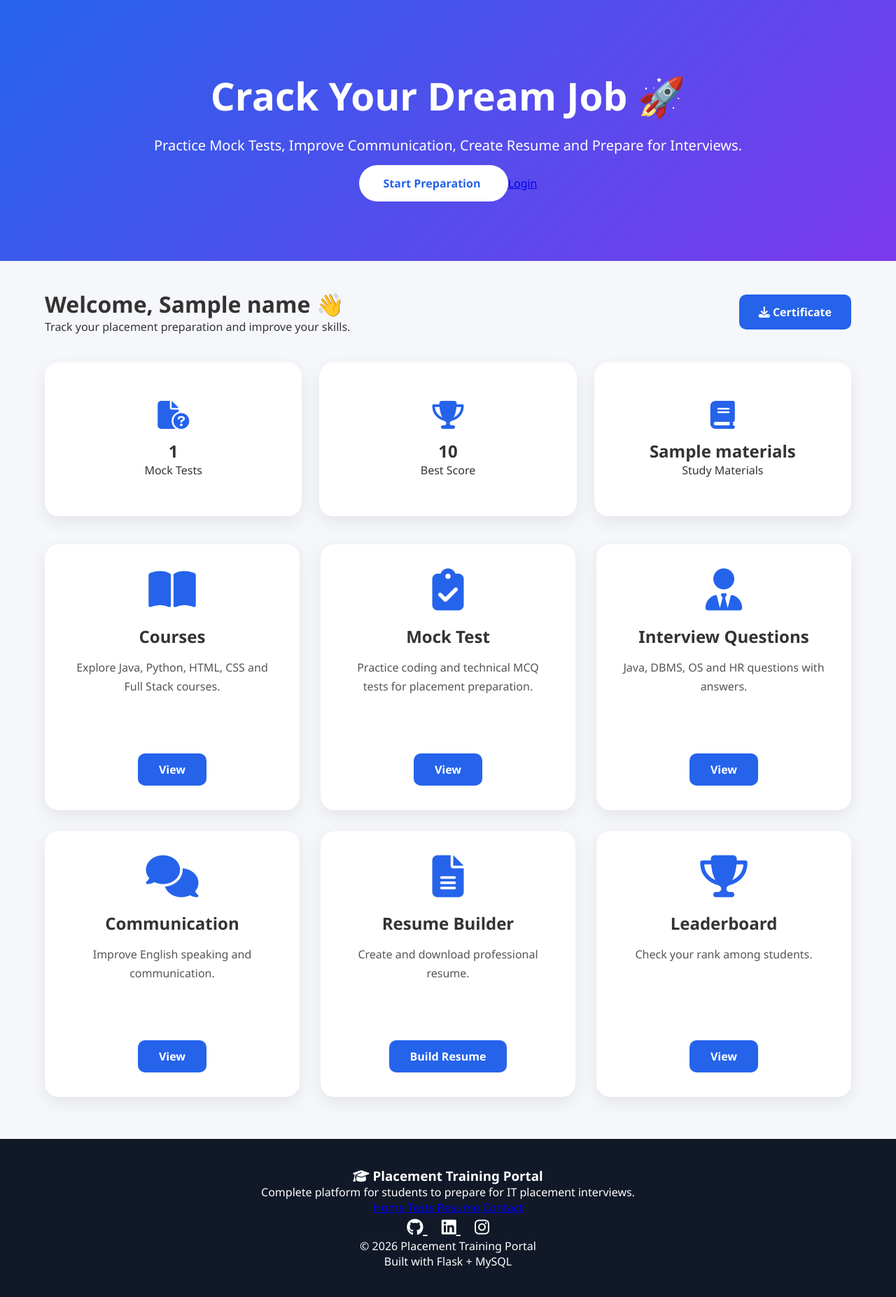
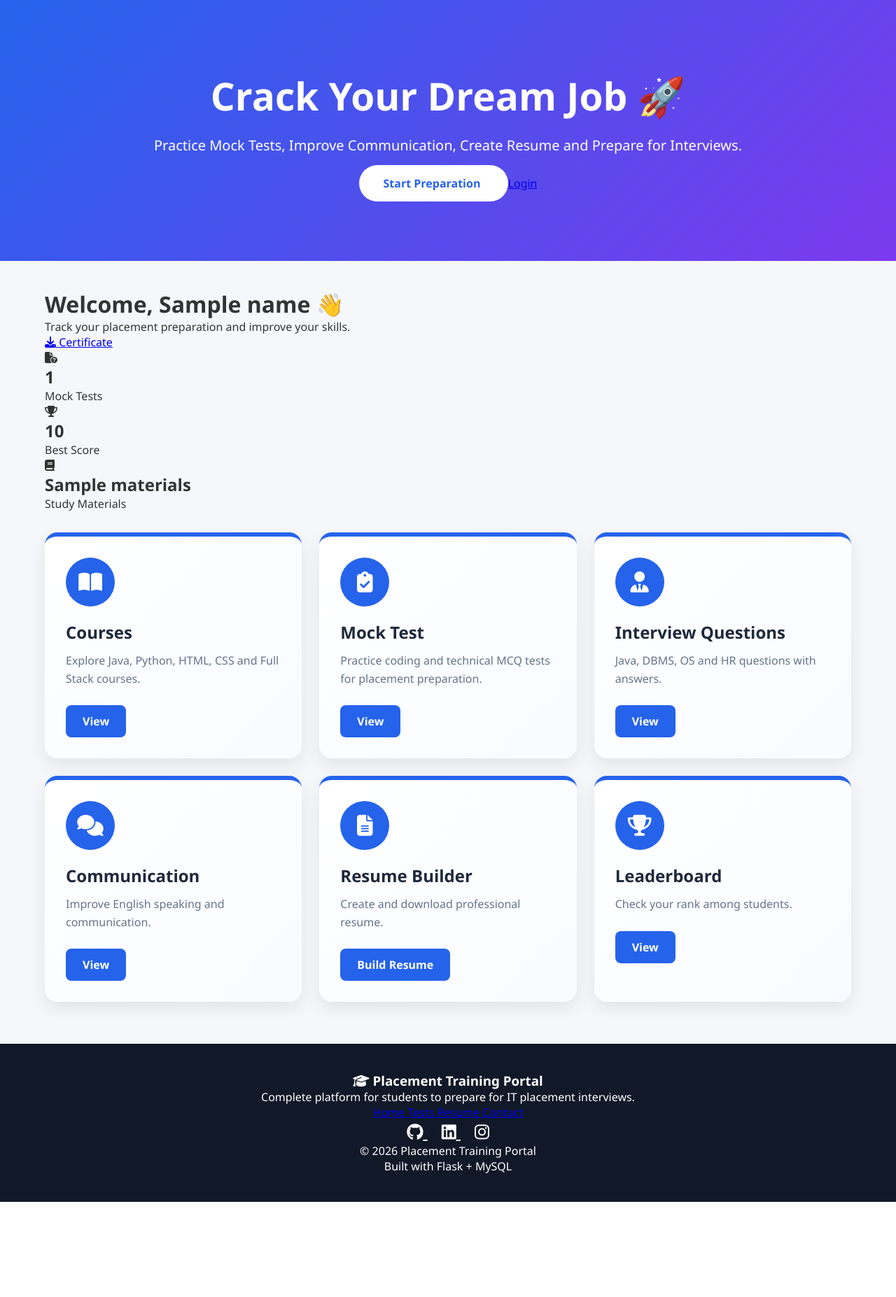
Before and after one commit to adityawalke97-prog/Placement-Project, a Python web app: template templates/dashboard.html in a window 1280 px wide. Shown: the part 113-1967 px from the top of the page at 70% size. After the commit the page ends 1831 px from the top, so only its background shows below. Run offline with Jinja, Linux system fonts and the light colour scheme; the template is opened without the code that fills it: most values are stand-ins (such as "Sample title", 1, 10 or a date in 2020); some libraries are stand-ins or nearby versions.

Commit message:
Update dashboard.html

```diff
--- a/templates/dashboard.html
+++ b/templates/dashboard.html
@@ -71,90 +71,52 @@
 {% endblock %}
 {% block css %}
 <style>
-.dashboard-header{
-    display:flex;
-    justify-content:space-between;
-    align-items:center;
-    flex-wrap:wrap;
-    gap:20px;
-    margin-bottom:40px;
-}
-
-.certificate-btn{
-    background:#2563eb;
-    color:#fff;
-    padding:14px 28px;
-    border-radius:10px;
-    text-decoration:none;
-    font-weight:600;
-}
-
-.stats{
-    display:grid;
-    grid-template-columns:repeat(auto-fit,minmax(250px,1fr));
-    gap:25px;
-    margin-bottom:40px;
-}
-
-.stat-card{
-    background:#fff;
-    border-radius:20px;
-    padding:35px;
-    min-height:220px;
-    display:flex;
-    flex-direction:column;
-    justify-content:center;
-    align-items:center;
-    box-shadow:0 8px 25px rgba(0,0,0,.08);
-}
-
-.stat-card i{
-    font-size:40px;
-    color:#2563eb;
-    margin-bottom:15px;
-}
-
 .cards{
     display:grid;
-    grid-template-columns:repeat(auto-fit,minmax(320px,1fr));
-    gap:30px;
+    grid-template-columns:repeat(auto-fit,minmax(300px,1fr));
+    gap:25px;
+    margin-top:30px;
 }
 
 .card{
-    background:#fff;
-    border-radius:20px;
-    padding:35px;
-    min-height:380px;
-    display:flex;
-    flex-direction:column;
-    justify-content:space-between;
-    align-items:center;
-    text-align:center;
-    box-shadow:0 8px 25px rgba(0,0,0,.08);
-    transition:.3s;
+    position:relative;
+    background:linear-gradient(135deg,#ffffff,#f8fbff);
+    border-radius:18px;
+    padding:30px;
+    min-height:260px;
+    border-top:6px solid #2563eb;
+    box-shadow:0 10px 25px rgba(0,0,0,.08);
+    transition:all .35s ease;
+    overflow:hidden;
 }
 
 .card:hover{
     transform:translateY(-8px);
-    box-shadow:0 12px 35px rgba(0,0,0,.15);
+    box-shadow:0 20px 35px rgba(37,99,235,.18);
 }
 
 .card i{
-    font-size:60px;
-    color:#2563eb;
+    width:70px;
+    height:70px;
+    border-radius:50%;
+    background:#2563eb;
+    color:#fff;
+    display:flex;
+    justify-content:center;
+    align-items:center;
+    font-size:30px;
     margin-bottom:20px;
 }
 
 .card h2{
     font-size:24px;
-    margin-bottom:15px;
+    color:#1e293b;
+    margin-bottom:12px;
 }
 
 .card p{
-    font-size:16px;
-    line-height:1.7;
-    color:#555;
-    flex:1;
+    color:#64748b;
+    line-height:1.6;
     margin-bottom:25px;
 }
 
@@ -162,10 +124,15 @@
     display:inline-block;
     background:#2563eb;
     color:#fff;
+    padding:12px 24px;
+    border-radius:8px;
     text-decoration:none;
-    padding:12px 30px;
-    border-radius:10px;
     font-weight:600;
+    transition:.3s;
+}
+
+.card a:hover{
+    background:#1d4ed8;
 }
 </style>
 {% endblock %}
```
